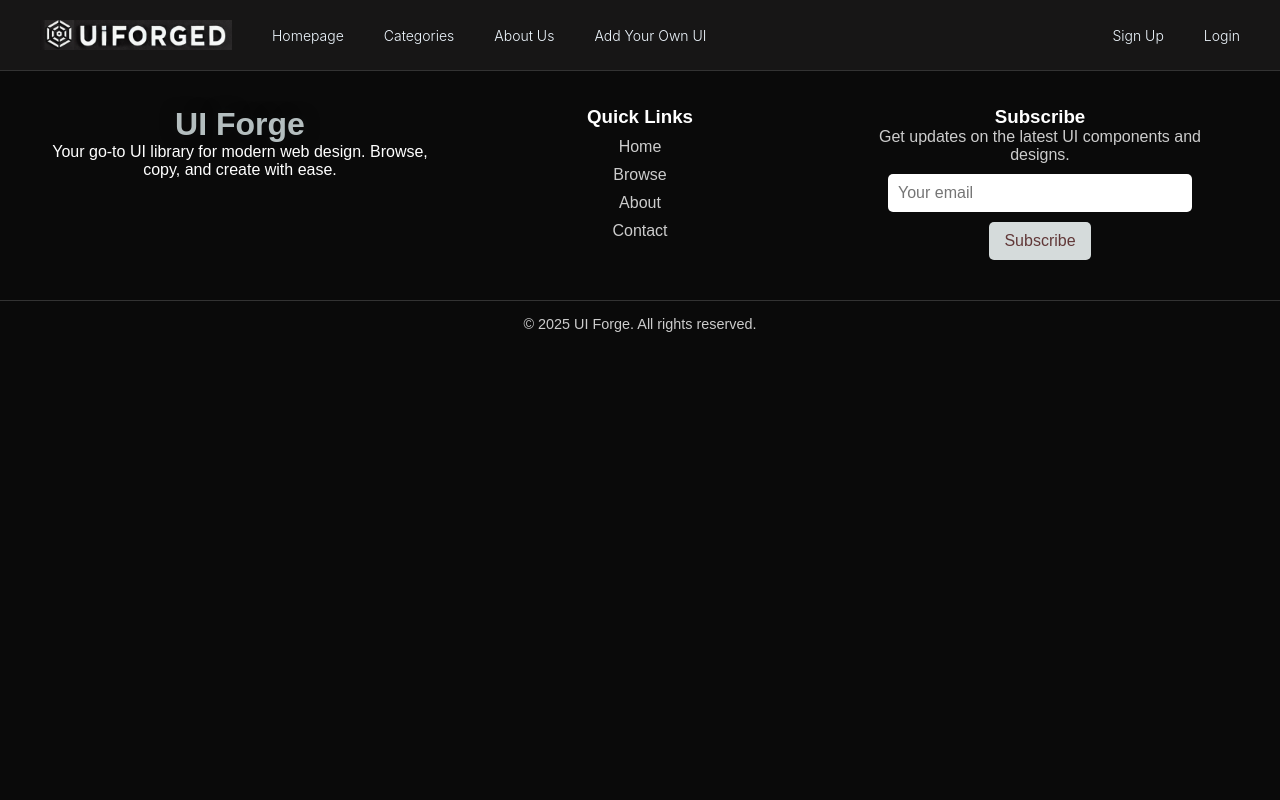
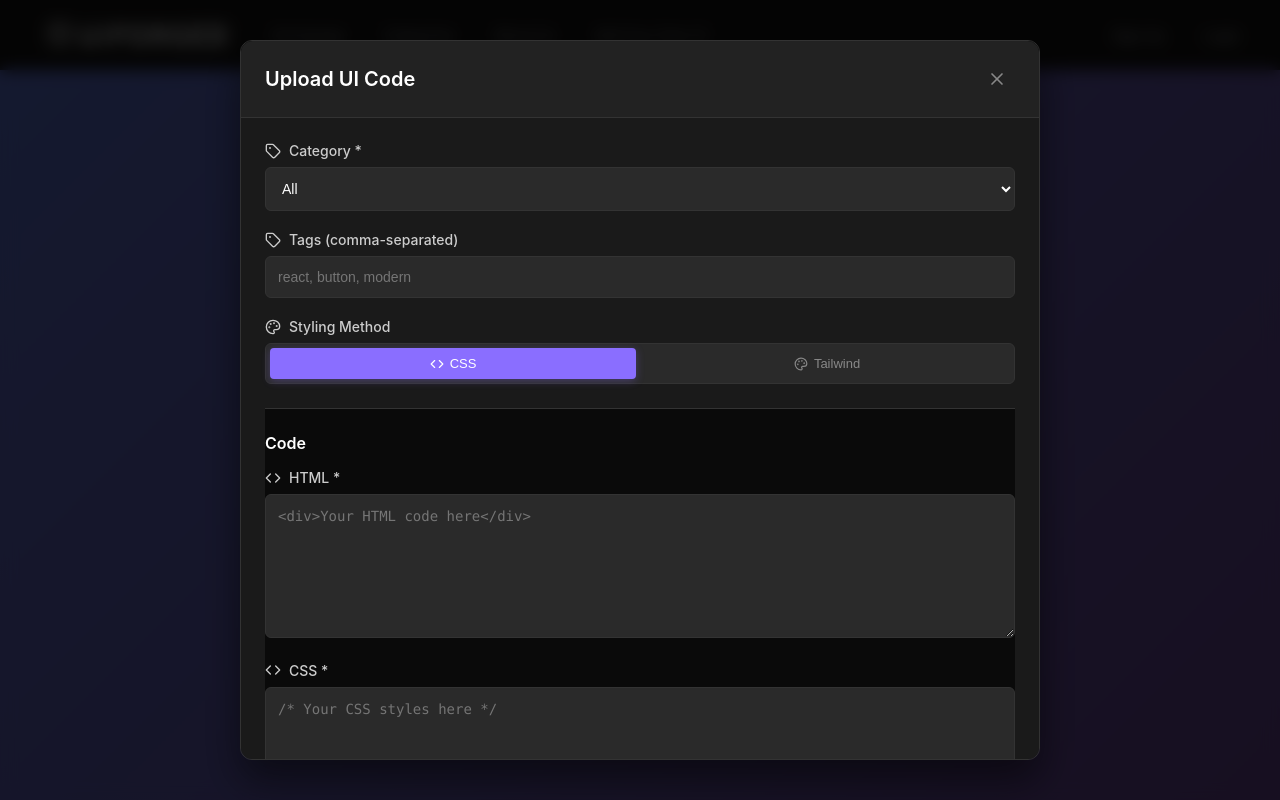
Before and after one commit to PatelJashn/FullStack_UI_LibraryApp, a React (Vite) app: page /upload in a window 1280 px wide. Shown: the top 800 px of the page. Built offline with nearby package versions, Linux system fonts and the light colour scheme.

Commit message:
Added Social Media connectivity and several features

```diff
--- a/src/App.jsx
+++ b/src/App.jsx
@@ -6,6 +6,7 @@ import Login from "./pages/loginpage/Login";
 import Browserfinal from "./pages/categories/Browserfinal";
 import ComponentDetail from "./pages/component-detail/ComponentDetail";
 import Signup from "./pages/signuppage/signup.jsx"; // Fixed capitalization
+import UploadPage from "./pages/upload/UploadPage";
 import { AuthProvider } from "./components/AuthContext";
 import ProtectedRoute from "./components/ProtectedRoute";
 // import Showcase from "./pages/showcase/Showcasefinal"
@@ -24,6 +25,7 @@ const App = () => {
           <Route path="/component/:id" element={<ComponentDetail />} />
           <Route path="/login" element={<Login />} />
           <Route path="/signup" element={<Signup />} />
+          <Route path="/upload" element={<UploadPage />} />
         </Routes>
         <Footer /> {/* Footer always stays at the bottom */}
       </Router>
--- a/src/pages/homepage/homepagecomponent/Leaderboard.jsx
+++ b/src/pages/homepage/homepagecomponent/Leaderboard.jsx
@@ -134,6 +134,7 @@ const CommunitySection = () => {
             gap: "10px",
             fontWeight: "bold",
           }}
+          onClick={() => window.open('https://discord.gg/your-discord-invite', '_blank')}
         >
           <span style={{ fontSize: "20px" }}>💬</span> Join Discord
         </motion.button>
--- a/src/pages/homepage/homepagecomponent/Rest.jsx
+++ b/src/pages/homepage/homepagecomponent/Rest.jsx
@@ -1,7 +1,9 @@
 import React, { useState } from "react";
 import { motion } from "framer-motion";
+import { useNavigate } from "react-router-dom";
 
 const BrowseAndAddSection = () => {
+  const navigate = useNavigate();
   const tags = [
     "button", "card", "form", "input", "label", "modal", "tooltip", "dropdown", "table", "checkbox",
     "radio", "switch", "avatar", "badge", "breadcrumb", "carousel", "pagination", "progress", "spinner", "tabs",
@@ -151,6 +153,7 @@ const BrowseAndAddSection = () => {
             }}
             onMouseEnter={(e) => (e.target.style.background = "#3a3b3a")}
             onMouseLeave={(e) => (e.target.style.background = "#282928")}
+            onClick={() => navigate('/upload')}
           >
             Add UI
           </button>
@@ -169,6 +172,7 @@ const BrowseAndAddSection = () => {
             }}
             onMouseEnter={(e) => (e.target.style.background = "#3a3b3a")}
             onMouseLeave={(e) => (e.target.style.background = "#282928")}
+            onClick={() => navigate('/categories')}
           >
             Explore Now
           </button>
--- /dev/null
+++ b/src/pages/upload/UploadPage.css
@@ -0,0 +1,7 @@
+.upload-page {
+  min-height: 100vh;
+  background: linear-gradient(135deg, #667eea 0%, #764ba2 100%);
+  display: flex;
+  align-items: center;
+  justify-content: center;
+}
--- /dev/null
+++ b/src/pages/upload/UploadPage.jsx
@@ -0,0 +1,32 @@
+import React, { useState, useEffect } from 'react';
+import { useNavigate } from 'react-router-dom';
+import UIUploadModal from '../../components/UIUploadModal';
+import './UploadPage.css';
+
+const UploadPage = () => {
+  const [isModalOpen, setIsModalOpen] = useState(true);
+  const navigate = useNavigate();
+
+  const handleClose = () => {
+    setIsModalOpen(false);
+    navigate('/categories'); // Redirect to categories after closing
+  };
+
+  const handleUpload = (newComponent) => {
+    // Component uploaded successfully
+    console.log('Component uploaded:', newComponent);
+    // The modal will close and redirect to categories
+  };
+
+  return (
+    <div className="upload-page">
+      <UIUploadModal
+        isOpen={isModalOpen}
+        onClose={handleClose}
+        onUpload={handleUpload}
+      />
+    </div>
+  );
+};
+
+export default UploadPage;
```
Also changed, not shown: 5 other files (tests, documents, lock files or other folders).
